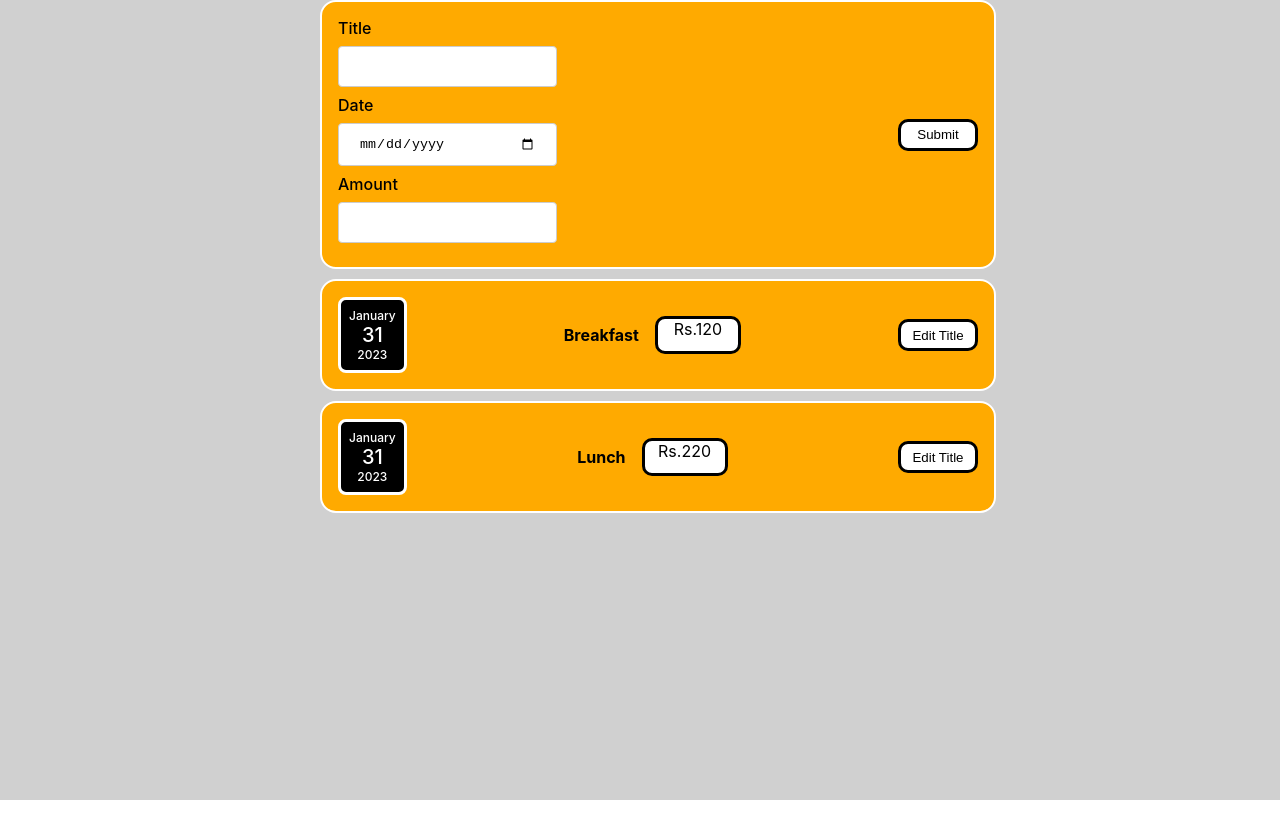
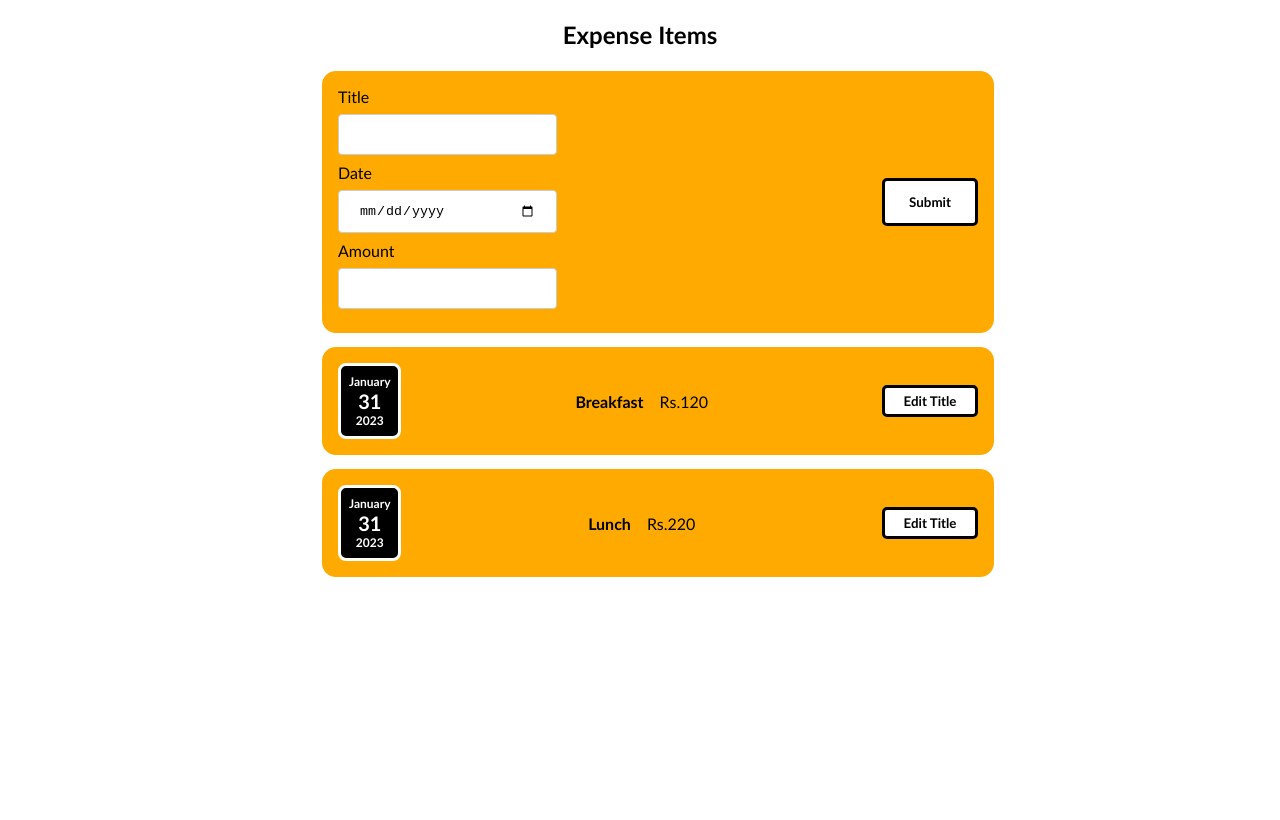
Before and after one commit to balayogesh007/React-Expense-list, a React (Create React App) app: page / in a window 1280 px wide. Built offline with nearby package versions, Linux system fonts and the light colour scheme.

Commit message:
change font and add onChange handler in expense form

```diff
--- a/package.json
+++ b/package.json
@@ -1,5 +1,5 @@
 {
-  "name": "reactapp",
+  "name": "expense-list",
   "version": "0.1.0",
   "private": true,
   "dependencies": {
--- a/src/App.css
+++ b/src/App.css
@@ -1,5 +1,5 @@
 .App {
   text-align: center;
-  background-color: #d0d0d0;
   height: 100vh;
+  font-family: 'Trebuchet MS', 'Lucida Sans Unicode', 'Lucida Grande', 'Lucida Sans', Arial, sans-serif;
 }
--- a/src/App.tsx
+++ b/src/App.tsx
@@ -7,6 +7,7 @@ function App() {
 
   return (
     <CardWrapper className="App">
+      <h2>Expense Items</h2>
       <NewExpense/>
       <ExpenseItems
       title = {'Breakfast'}
--- a/src/components/Expenses/ExpenseDate.css
+++ b/src/components/Expenses/ExpenseDate.css
@@ -9,12 +9,15 @@
 
 .month-name{
   font-size: 12px;
+  font-weight: 700;
 }
 
 .day-name{
   font-size: 20px;
+  font-weight: 700;
 }
 
 .year-name{
   font-size: 12px;
+  font-weight: 700;
 }
--- a/src/components/Expenses/ExpenseItem.css
+++ b/src/components/Expenses/ExpenseItem.css
@@ -20,11 +20,14 @@
  align-items: center;
 }
 
-.expense-item-price{
-  width: 5rem;
+
+.edit-expense{
+  width: 6rem;
   height: 2rem;
+  font-family: 'Trebuchet MS', 'Lucida Sans Unicode', 'Lucida Grande', 'Lucida Sans', Arial, sans-serif;
+  font-weight: 700;
   background-color: rgb(255, 255, 255);
-  border-radius: 10px;
+  border-radius: 5px;
   border: 3px solid black;
   text-align: center;
 }
--- a/src/components/Expenses/ExpenseItem.jsx
+++ b/src/components/Expenses/ExpenseItem.jsx
@@ -17,7 +17,7 @@ export const ExpenseItems = (props) => {
                 <h4>{title}</h4>
                 <div className='expense-item-price'>{props.amount}</div>
             </div>
-            <button className='expense-item-price' onClick={editTitleHandler}>Edit Title</button>
+            <button className='edit-expense' onClick={editTitleHandler}>Edit Title</button>
         </CardWrapper>
     )
 }
--- a/src/components/NewExpense/ExpenseForm.css
+++ b/src/components/NewExpense/ExpenseForm.css
@@ -13,11 +13,13 @@
 }
 
 .expense_button_action{
-  width: 5rem;
-  height: 2rem;
+  width: 6rem;
+  height: 3rem;
   background-color: rgb(255, 255, 255);
-  border-radius: 10px;
+  border-radius: 5px;
   border: 3px solid black;
+  font-family: 'Trebuchet MS', 'Lucida Sans Unicode', 'Lucida Grande', 'Lucida Sans', Arial, sans-serif;
+  font-weight: 700;
   text-align: center;
 }
 
--- a/src/components/NewExpense/ExpenseForm.jsx
+++ b/src/components/NewExpense/ExpenseForm.jsx
@@ -1,20 +1,55 @@
+
+import { useState } from 'react'
 import './ExpenseForm.css'
 
 export const ExpenseForm = () => {
+  const [userInput, setUserInput] = useState({
+    titleInput: '',
+    amountInput: '',
+    dateInput: ''
+  })
+
+  const titleInputHandler = (event) => {
+    setUserInput(() => {
+      console.log("DateInputHandler", event);
+      return {
+      ...userInput,
+      titleInput: event.target.value
+    }
+    })
+  }
+
+  const amountInputHandler = (event) => {
+    setUserInput(() => {
+      return {
+      ...userInput,
+      amountInput: event.target.value
+    }
+    })
+  }
+
+  const dateInputHandler = (event) => {
+    setUserInput(() => {
+      return {
+      ...userInput,
+      dateInput: event.target.value
+    }
+    })
+  }
   return (
     <form className='form_control'>
       <div>
         <div>
           <label className='label_style' htmlFor="title">Title</label>
-          <input className='input_style' type="text" />
+          <input className='input_style' type="text" onChange={titleInputHandler}/>
         </div>
         <div>
           <label className='label_style' htmlFor="date">Date</label>
-          <input className='input_style' type="date" min="0.01" step="0.01"/>
+          <input className='input_style' type="date" min="0.01" step="0.01" onChange={amountInputHandler}/>
         </div>
         <div>
           <label className='label_style' htmlFor="">Amount</label>
-          <input className='input_style' type="number" min="12-02-2023" max="12-02-2100"/>
+          <input className='input_style' type="number" min="12-02-2023" max="12-02-2100" onChange={dateInputHandler}/>
         </div>
       </div>
       <div>
--- a/src/components/UI/CardWrapper.jsx
+++ b/src/components/UI/CardWrapper.jsx
@@ -4,6 +4,8 @@ import './CardWrapper.css'
 export const CardWrapper = (props) => {
   const classesStyle = 'card ' + props.className
   return (
-    <div className={classesStyle}>{props.children}</div>
+    <div>
+        <div className={classesStyle}>{props.children}</div>
+    </div>
   )
 }
```
Also changed, not shown: src/components/UI/CardWrapper.css (line endings or trailing spaces).
